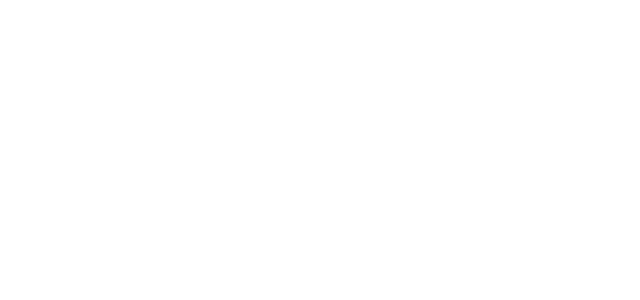
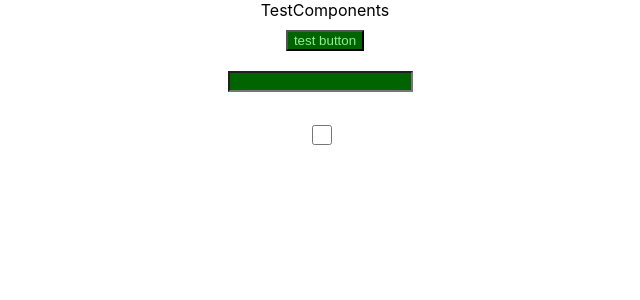
Before and after one commit to Pronat/homeworks-by-ignat2, a React (Create React App) app: page / in a window 1280 px wide. Shown: the top 300 px of the page, without its empty margins (315-955 px from the left). Built offline with nearby package versions, Linux system fonts and the light colour scheme.

Commit message:
lesson1-8

```diff
--- a/src/n1-main/m1-ui/App.tsx
+++ b/src/n1-main/m1-ui/App.tsx
@@ -1,10 +1,12 @@
 import React from 'react';
 import logo from '../../logo.svg';
 import './App.css';
+import TestComponents from "./pages/test-components";
 
 function App() {
   return (
     <div className="App">
+        <TestComponents/>
       {/*hashrouter, provider*/}
       <>
         {/*/!*<Main />*!/  header и router отрисуем в Main */}
--- a/src/n1-main/m1-ui/pages/test-components.tsx
+++ b/src/n1-main/m1-ui/pages/test-components.tsx
@@ -1,9 +1,15 @@
 import React from 'react';
+import SuperButton from "../common/c2-SuperButton/SuperButton";
+import SuperInputText from "../common/c1-SuperInputText/SuperInputText";
+import SuperCheckbox from "../common/c3-SuperCheckbox/SuperCheckbox";
 
 const TestComponents = () => {
     return (
         <div>
             TestComponents
+            <div><SuperButton>test button</SuperButton></div>
+            <div><SuperInputText></SuperInputText></div>
+            <div><SuperCheckbox></SuperCheckbox></div>
         </div>
     );
 };
```
